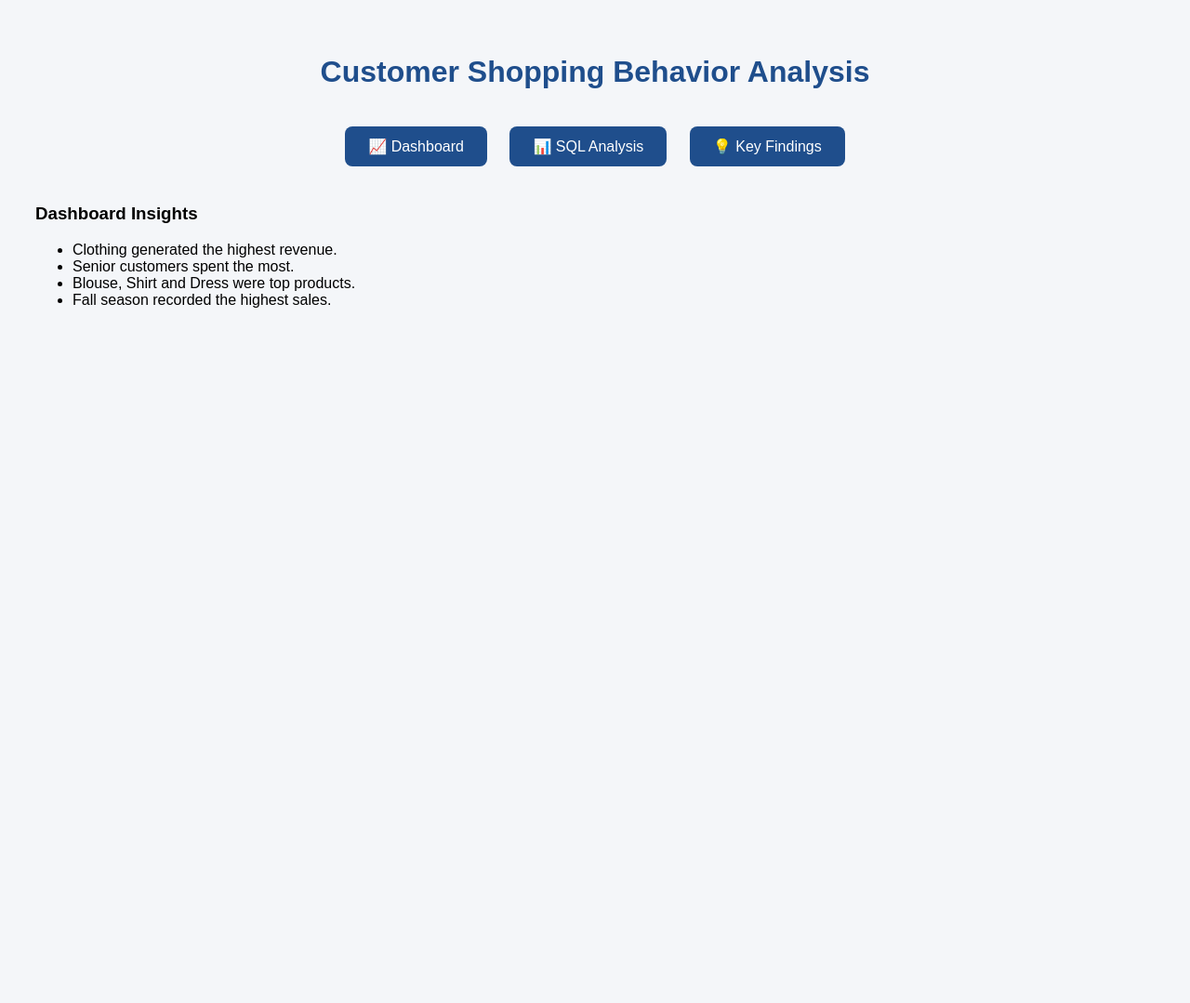
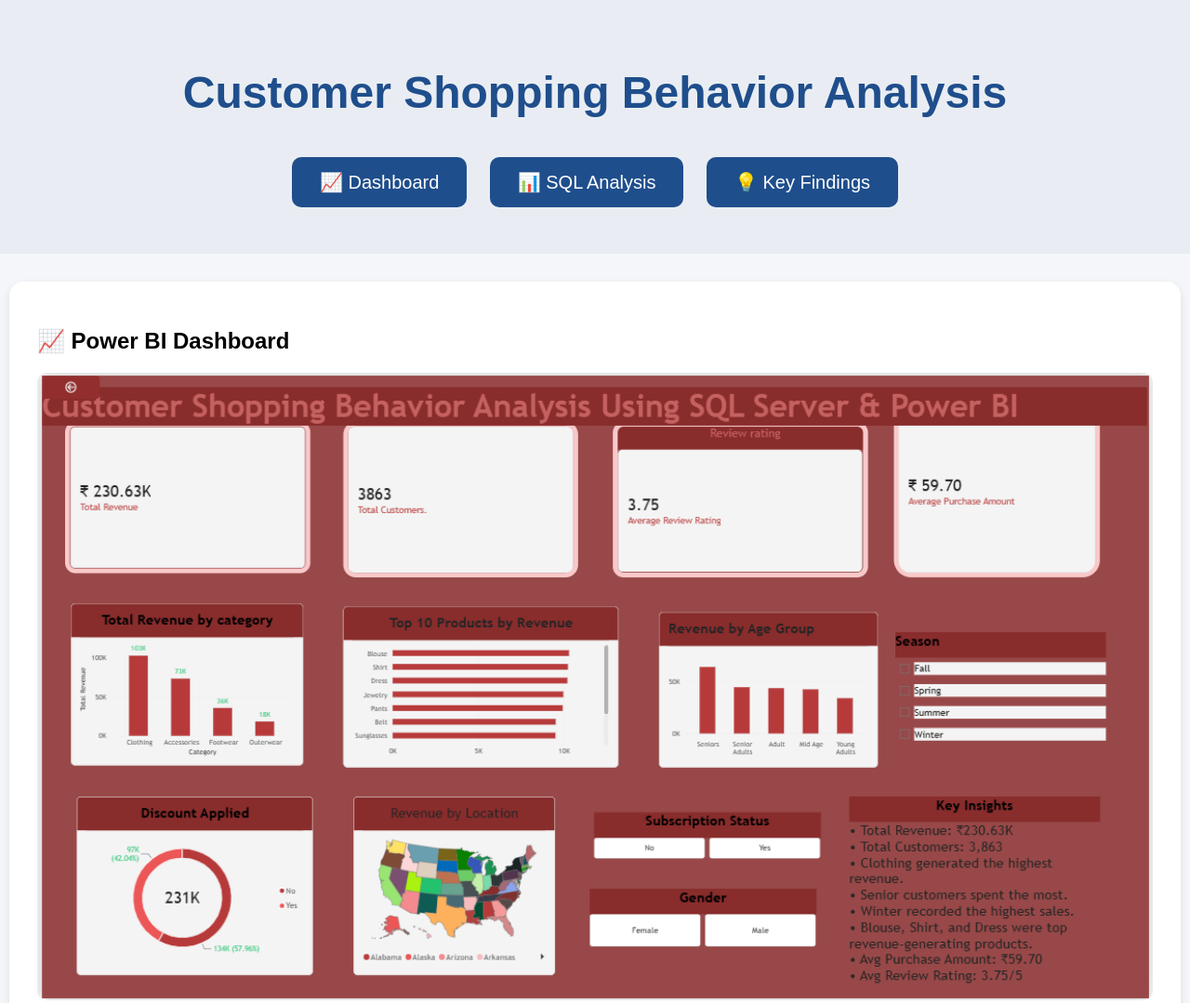
Before and after one commit to pandu22082004/customer-shopping-behavior-analysis-sql-powerbi, a plain HTML site: page index.html in a window 1280 px wide. Shown: the top 1079 px of the page at 93% size. Before the commit the page ends 800 px from the top, so only its background shows below. Drawn offline with Linux system fonts and the light colour scheme.

Commit message:
Refactor index.html for improved layout and styles
Updated HTML structure and styles for better layout and readability. Enhanced content sections with clearer headings and improved button styles.

```diff
--- a/index.html
+++ b/index.html
@@ -1,48 +1,61 @@
  <!DOCTYPE html>
-<html>
+<html lang="en">
 <head>
+<meta charset="UTF-8">
+<meta name="viewport" content="width=device-width, initial-scale=1.0">
 <title>Customer Shopping Behavior Analysis</title>
 
 <style>
 
 body{
-font-family:Arial,sans-serif;
+    font-family: Arial, sans-serif;
     background:#f4f6f9;
-padding:30px;
+    margin:0;
 }
 
-h1{
+.header{
+    background:#e9edf3;
+    padding:40px;
     text-align:center;
+}
+
+.header h1{
     color:#1f4e8c;
+    font-size:48px;
 }
 
 .buttons{
-text-align:center;
-margin:30px;
+    margin-top:30px;
 }
 
 button{
     background:#1f4e8c;
     color:white;
     border:none;
-padding:12px 25px;
+    padding:15px 30px;
     margin:10px;
-border-radius:8px;
+    border-radius:10px;
+    font-size:20px;
     cursor:pointer;
-font-size:16px;
 }
 
 button:hover{
-background:#14396d;
+    background:#16396b;
 }
 
 .content{
     display:none;
     background:white;
-padding:25px;
-margin-top:20px;
+    max-width:1200px;
+    margin:30px auto;
+    padding:30px;
     border-radius:15px;
-box-shadow:0 3px 10px rgba(0,0,0,0.1);
+    box-shadow:0 4px 10px rgba(0,0,0,0.1);
+}
+
+img{
+    width:100%;
+    border-radius:10px;
 }
 
 table{
@@ -51,13 +64,17 @@ border-collapse:collapse;
 }
 
 th,td{
-border:1px solid #ccc;
-padding:10px;
+    border:1px solid #ddd;
+    padding:12px;
 }
 
 th{
     background:#1f4e8c;
     color:white;
+}
+
+ul{
+    line-height:2;
 }
 
 </style>
@@ -74,11 +91,17 @@ document.getElementById(id).style.display="block";
 
 }
 
+window.onload=function(){
+showSection('dashboard');
+}
+
 </script>
 
 </head>
 
 <body>
+
+<div class="header">
 
 <h1>Customer Shopping Behavior Analysis</h1>
 
@@ -98,30 +121,19 @@ document.getElementById(id).style.display="block";
 
 </div>
 
-<!-- Dashboard -->
+</div>
+
+<!-- DASHBOARD -->
 
 <div id="dashboard" class="content">
 
 <h2>📈 Power BI Dashboard</h2>
 
-<img src="dashboard.png"
-     alt="Power BI Dashboard"
-     style="width:100%; border-radius:10px;">
+<img src="dashboard.png" alt="Power BI Dashboard">
 
 </div>
 
-<h3>Dashboard Insights</h3>
-
-<ul>
-<li>Clothing generated the highest revenue.</li>
-<li>Senior customers spent the most.</li>
-<li>Blouse, Shirt and Dress were top products.</li>
-<li>Fall season recorded the highest sales.</li>
-</ul>
-
-</div>
-
-<!-- SQL -->
+<!-- SQL ANALYSIS -->
 
 <div id="sql" class="content">
 
@@ -173,7 +185,7 @@ document.getElementById(id).style.display="block";
 
 </div>
 
-<!-- Findings -->
+<!-- KEY FINDINGS -->
 
 <div id="findings" class="content">
 
@@ -185,17 +197,19 @@ document.getElementById(id).style.display="block";
 
 <li>Total Customers: 3863</li>
 
+<li>Average Purchase Amount: ₹59.70</li>
+
+<li>Average Review Rating: 3.75</li>
+
 <li>Clothing generated the highest revenue.</li>
 
-<li>Senior customers spent the most.</li>
+<li>Senior customers (56+) generated the most revenue.</li>
 
-<li>Winter recorded strong sales performance.</li>
+<li>Fall season recorded the highest sales.</li>
 
-<li>Blouse, Shirt and Dress were top revenue-generating products.</li>
+<li>Montana generated the highest revenue.</li>
 
-<li>Average Purchase Amount: ₹59.70</li>
-
-<li>Average Review Rating: 3.75/5</li>
+<li>Blouse, Shirt and Dress were top-performing products.</li>
 
 </ul>
 
```
Lines whose indentation alone changed are shown as unchanged.
